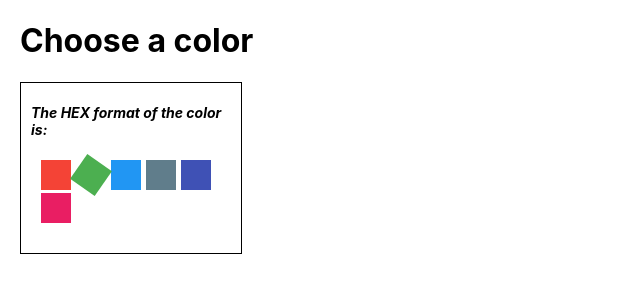
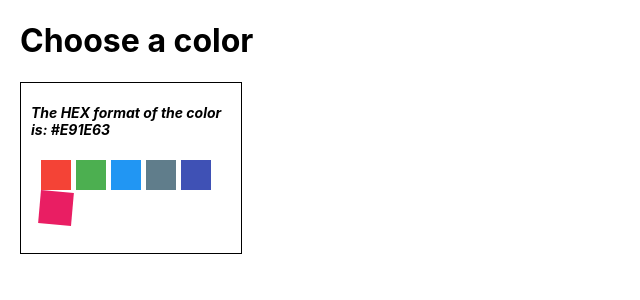
Before and after one commit to HelenFedoseeva/color-picker-react, a React (Create React App) app: page / in a window 1280 px wide. Shown: the top 300 px of the page, without its empty margins (0-640 px from the left). Built offline with nearby package versions, Linux system fonts and the light colour scheme.

Commit message:
add-button-click-logic

```diff
--- a/src/components/ColorPicker/ColorPicker.css
+++ b/src/components/ColorPicker/ColorPicker.css
@@ -30,5 +30,5 @@ padding: 10px;
 }
 
 .ColorPicker__active{
-    transform: rotate(35deg);;
+    transform: rotate(5deg) scale(1.1);
 }
--- a/src/components/ColorPicker/ColorPicker.jsx
+++ b/src/components/ColorPicker/ColorPicker.jsx
@@ -3,31 +3,45 @@ import "./ColorPicker.css";
 
 class ColorPicker extends Component {
   state = {
-    activeOptionIdx: 1,
+    activeOptionIdx: 5,
   }
 
+  setActiveIdx = (index) => {
+    this.setState({activeOptionIdx: index})
+  }
 
-  render() {
-     return (<div className="ColorPicker">
-      <h2 className="ColorPicker__title">The HEX format of the color is:</h2>
-      <div className="colorPicker__container">
-         {this.props.options.map(({ label, color }, index) => {
-           const optionClasses = ["ColorPicker__option"];
+  makeOptionClassName = (index) => {
+    const optionClasses = ["ColorPicker__option"];
 
            if (index === this.state.activeOptionIdx) {
              optionClasses.push("ColorPicker__active")
-           }
+    }
+
+    return optionClasses.join(' ')
+
+  }
+
+  render() {
+    const {color} = this.props.options[this.state.activeOptionIdx];
+
+
+     return (<div className="ColorPicker">
+       <h2 className="ColorPicker__title">The HEX format of the color is: <span>{ color }</span></h2>
+      <div className="colorPicker__container">
+         {this.props.options.map(({ label, color }, index) => {
 
           return (
             <button
               key={label}
-              className={optionClasses.join(' ')}
+              className={ this.makeOptionClassName(index) }
               style={{
                 background: color,
               }}
+              onClick={()=> this.setActiveIdx(index)}
             ></button>
           );
-        })}
+         })}
+
       </div>
     </div>)
    }
```
